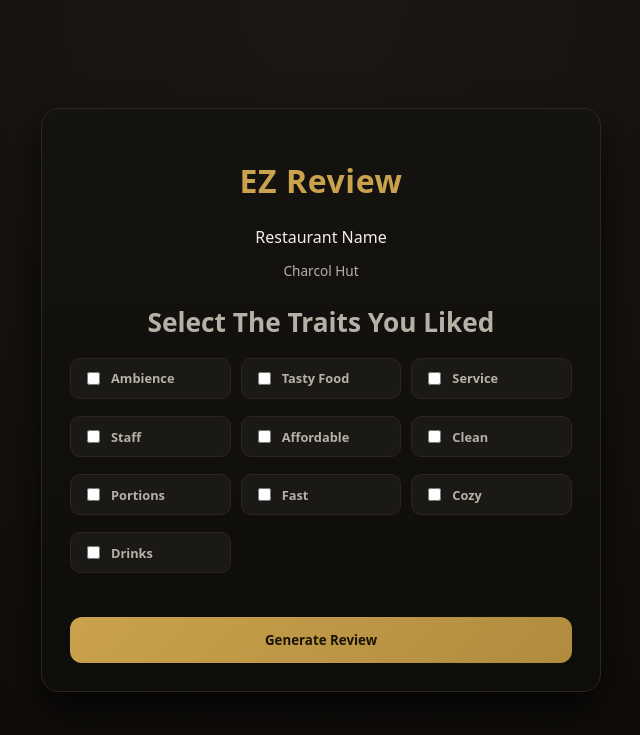
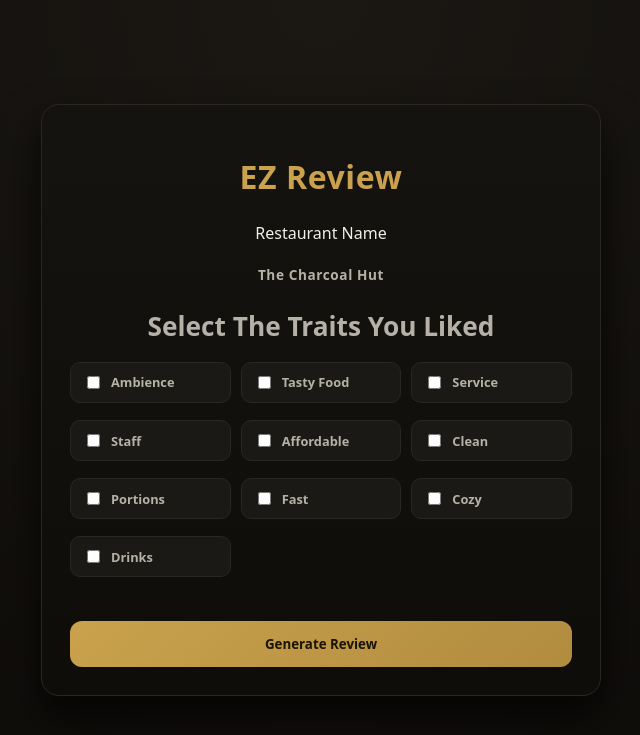
Before and after one commit to Raz-KI/EZreview, a FastAPI app: page / in a window 1280 px wide. Shown: the top 735 px of the page, without its empty margins (319-959 px from the left). Run offline with FastAPI, Linux system fonts and the light colour scheme.

Commit message:
- some beautfication

```diff
--- a/templates/index.html
+++ b/templates/index.html
@@ -176,7 +176,7 @@ textarea { height: 140px; resize: vertical; }
     <header>Restaurant Name
         <!-- We can scale here later -->
     <!-- <input type="text" id="restaurantName" placeholder="e.g. Charcoal Grill House"> -->
-    <p>Charcol Hut</p>
+    <h1><p>The Charcoal Hut</p></h1>
   <!-- </div> -->
     </header>
 
```
